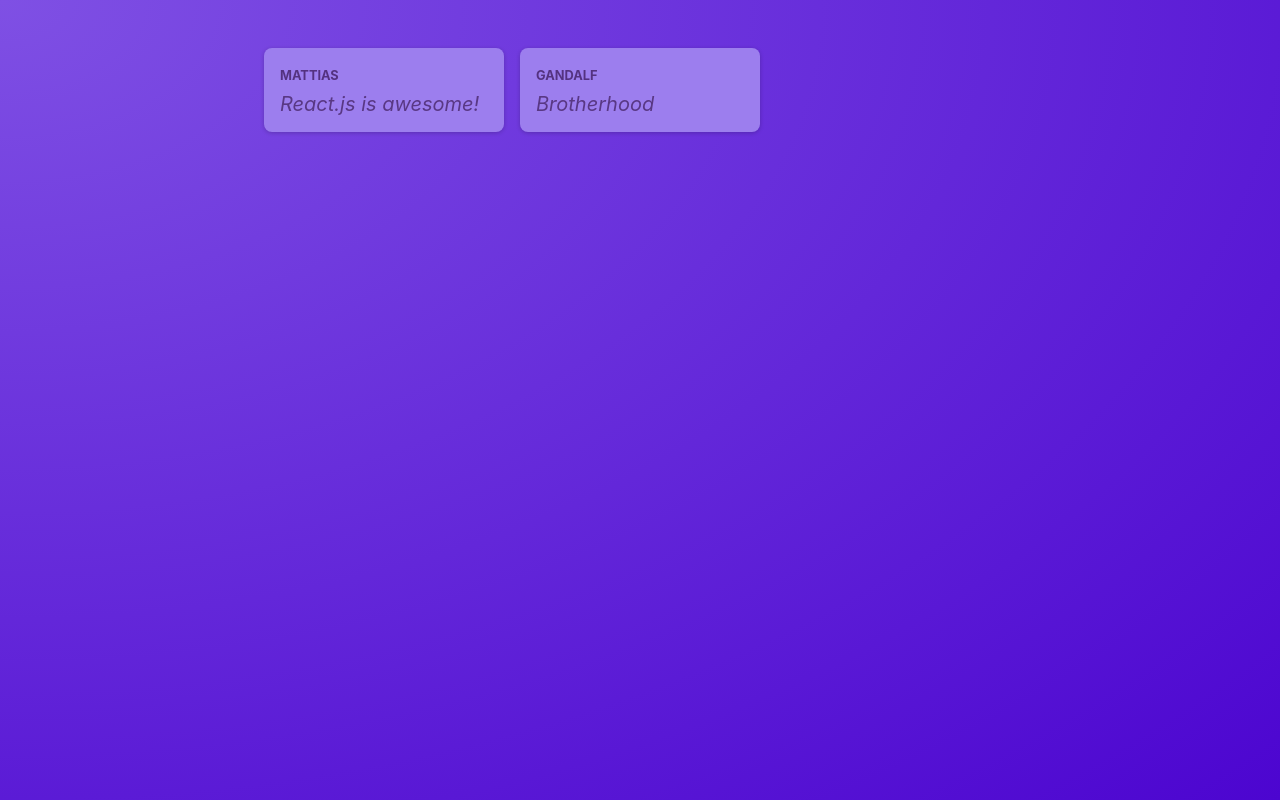
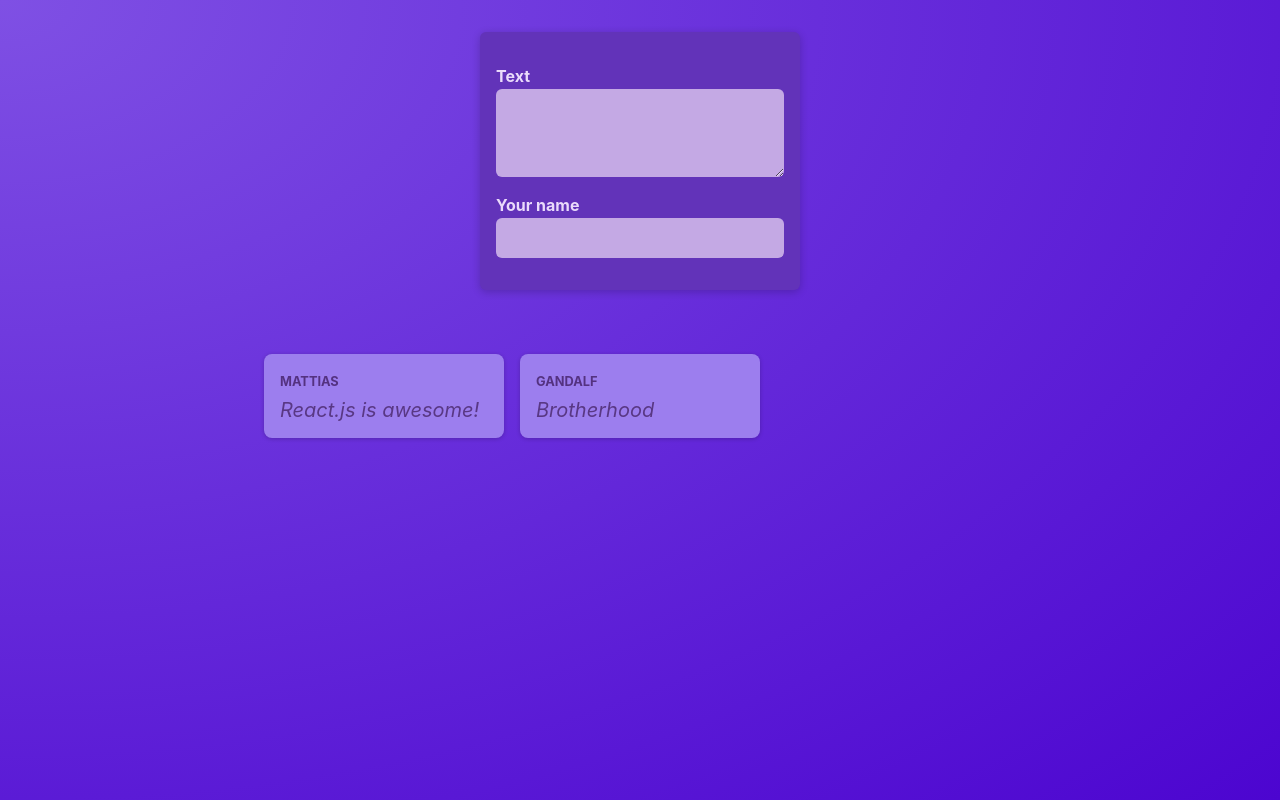
Before and after one commit to MattiasHolst/NextJSCourse, a React (Vite) app in the folder react-crash-course/: page / in a window 1280 px wide. Built offline with nearby package versions, Linux system fonts and the light colour scheme.

Commit message:
Added a NewPost component to be able to add new posts later (Not working atm)

```diff
--- /dev/null
+++ b/react-crash-course/src/components/NewPost.module.css
@@ -0,0 +1,55 @@
+.form {
+    background-color: #6233b9;
+    padding: 1rem;
+    width: 20rem;
+    margin: 2rem auto;
+    border-radius: 6px;
+    box-shadow: 0 2px 8px rgba(0, 0, 0, 0.2);
+  }
+
+  .form label {
+    display: block;
+    margin-bottom: 0.05rem;
+    color: #eadbfb;
+    font-weight: bold;
+  }
+
+  .form input,
+  .form textarea {
+    display: block;
+    width: 100%;
+    font: inherit;
+    padding: 0.5rem;
+    border-radius: 6px;
+    border: none;
+    background-color: #c4a9e4;
+    color: #28262c;
+  }
+
+  .actions {
+    display: flex;
+    justify-content: flex-end;
+    gap: 0.5rem;
+  }
+
+  .actions button {
+    cursor: pointer;
+    font: inherit;
+    padding: 0.5rem 1.5rem;
+    border: none;
+    border-radius: 4px;
+    background-color: #34036c;
+    color: #e5d5f7;
+  }
+
+  .actions button:hover {
+    background-color: #23014a;
+  }
+
+  .actions button[type='button'] {
+    background-color: transparent;
+  }
+
+  .actions button[type='button']:hover {
+    color: #d1bee6;
+  }
--- /dev/null
+++ b/react-crash-course/src/components/NewPost.tsx
@@ -0,0 +1,18 @@
+import classes from "./NewPost.module.css";
+
+function NewPost() {
+  return (
+    <form className={classes.form}>
+      <p>
+        <label htmlFor="body">Text</label>
+        <textarea id="body" required rows={3} />
+      </p>
+      <p>
+        <label htmlFor="name">Your name</label>
+        <input type="text" id="name" required />
+      </p>
+    </form>
+  );
+}
+
+export default NewPost;
--- a/react-crash-course/src/components/PostsList.tsx
+++ b/react-crash-course/src/components/PostsList.tsx
@@ -1,12 +1,16 @@
+import NewPost from "./NewPost";
 import Post from "./Post";
-import classes from "./PostsList.module.css"
+import classes from "./PostsList.module.css";
 
 function PostsList() {
   return (
-    <ul className={classes.posts}>
-      <Post author="Mattias" body="React.js is awesome!" />
-      <Post author="Gandalf" body="Brotherhood" />
-    </ul>
+    <>
+      <NewPost />
+      <ul className={classes.posts}>
+        <Post author="Mattias" body="React.js is awesome!" />
+        <Post author="Gandalf" body="Brotherhood" />
+      </ul>
+    </>
   );
 }
 
```
